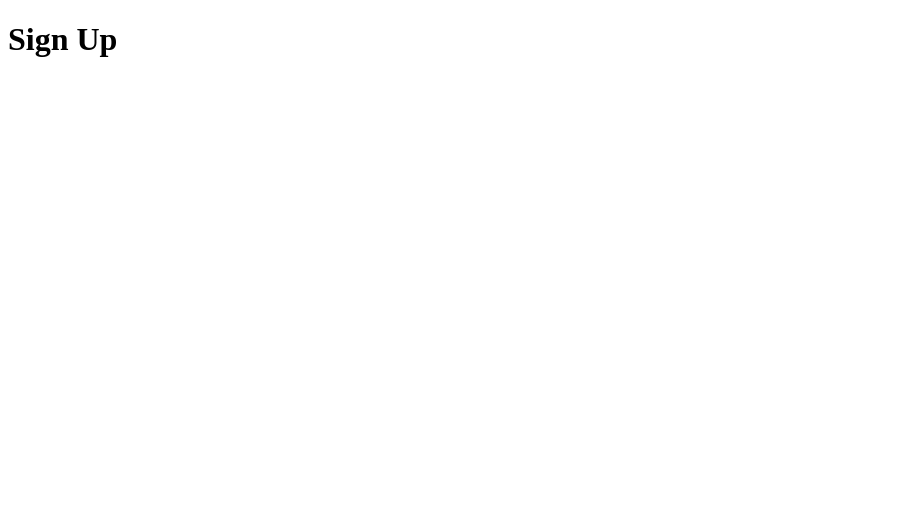
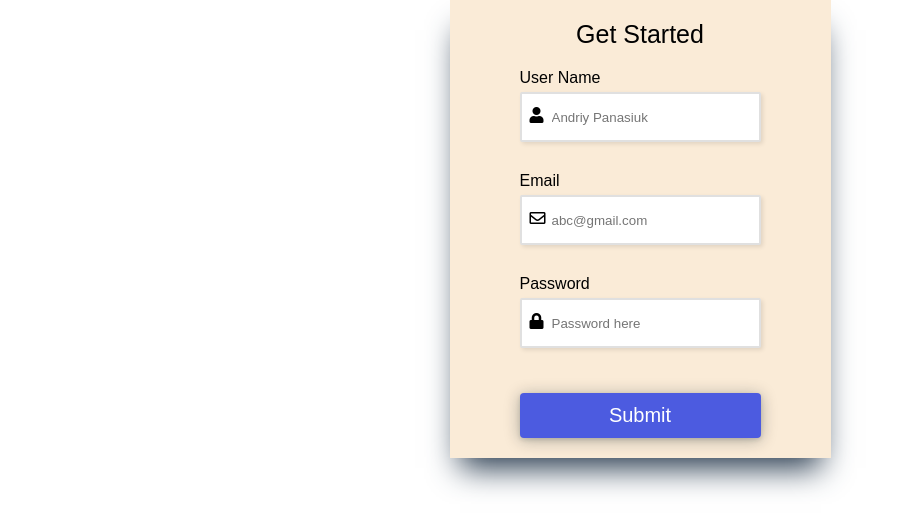
Before and after one commit to 3Tushka/Form-validation, a website built with Vite: page index.html in a window 1280 px wide. Shown: the whole page, without its empty margins (0-899 px from the left). Built offline with nearby package versions, Linux system fonts and the light colour scheme.

Commit message:
add file

```diff
--- a/index.html
+++ b/index.html
@@ -4,14 +4,55 @@
 <head>
   <meta charset="UTF-8" />
   <meta name="viewport" content="width=device-width, initial-scale=1.0" />
+  <link rel="stylesheet" href="https://cdnjs.cloudflare.com/ajax/libs/font-awesome/5.15.4/css/all.min.css"
+    crossorigin="anonymous" />
   <title>Form Validation</title>
 </head>
 
 <body>
 
   <div class="container">
-    <form id="signup" class="form">
-      <h1>Sign Up</h1>
+    <form id="form">
+      <div class="title">Get Started</div>
+
+      <div>
+        <label for="username">User Name</label>
+        <i class="fas fa-user"></i>
+
+        <input type="text" name="username" id="username" placeholder="Andriy Panasiuk" />
+
+        <i class="fas fa-exclamation-circle failure-icon"></i>
+        <i class="far fa-check-circle success-icon"></i>
+
+        <div class="error"></div>
+      </div>
+
+      <div>
+        <label for="email">Email</label>
+        <i class="far fa-envelope"></i>
+
+        <input type="email" name="email" id="email" placeholder="abc@gmail.com" />
+
+        <i class="fas fa-exclamation-circle failure-icon"></i>
+        <i class="far fa-check-circle success-icon"></i>
+
+        <div class="error"></div>
+      </div>
+
+      <div>
+        <label for="password">Password</label>
+        <i class="fas fa-lock"></i>
+
+        <input type="password" name="password" id="password" placeholder="Password here" />
+
+        <i class="fas fa-exclamation-circle failure-icon"></i>
+        <i class="far fa-check-circle success-icon"></i>
+
+        <div class="error"></div>
+
+      </div>
+
+      <button id="btn" type="submit">Submit</button>
     </form>
   </div>
 
--- a/src/js/main.js
+++ b/src/js/main.js
@@ -1 +1,3 @@
 import '../style/style.scss'
+
+import './validation.js'
--- /dev/null
+++ b/src/js/validation.js
@@ -0,0 +1,35 @@
+let id = (id) => document.getElementById(id);
+
+let username = id("username"),
+    email = id("email"),
+    password = id("password"),
+    form = id("form"),
+
+    errorMsg = document.getElementsByClassName("error"),
+    successIcon = classes("success-icon"),
+    failureIcon = classes("failure-icon");
+
+form.addEventListener("submit", (e) => {
+    e.preventDefault();
+
+    engine(username, 0, "Username cannot be blank");
+    engine(email, 1, "Email cannot be blank");
+    engine(password, 2, "Password cannot be blank");
+});
+
+let engine = (id, serial, message) => {
+
+    if (id.value.trim() === "") {
+        errorMsg[serial].innerHTML = message;
+        id.style.border = "2px solid red";
+        failureIcon[serial].style.opacity = "1";
+        successIcon[serial].style.opacity = "0";
+    }
+
+    else {
+        errorMsg[serial].innerHTML = "";
+        id.style.border = "2px solid green";
+        failureIcon[serial].style.opacity = "0";
+        successIcon[serial].style.opacity = "1";
+    }
+}
--- a/src/style/style.scss
+++ b/src/style/style.scss
@@ -0,0 +1,97 @@
+* {
+  margin: 0;
+  padding: 0;
+  box-sizing: border-box;
+}
+
+body {
+  font-family: sans-serif;
+}
+
+
+
+.container {
+  display: flex;
+  justify-content: center;
+  align-items: center;
+
+  form {
+    display: flex;
+    flex-direction: column;
+    justify-content: center;
+    max-width: 500px;
+    background-color: antiquewhite;
+    padding: 20px 70px;
+    box-shadow: rgb(38, 57, 77) 0px 20px 30px -10px;
+
+    .title {
+      text-align: center;
+      font-size: 25px;
+      margin-bottom: 20px;
+    }
+
+    label {
+      display: block;
+      margin-bottom: 5px;
+    }
+
+    input {
+      width: 100%;
+      height: 50px;
+      border-radius: 2px;
+      outline: none;
+      border: 2px solid #e0e0e0;
+      padding: 0 30px;
+      box-shadow: 2px 2px 4px rgba(0, 0, 0, 0.1);
+    }
+
+    input:focus {
+      border: 2px solid #4c5be0;
+    }
+
+    div {
+      position: relative;
+      margin-bottom: 15px;
+
+      i {
+        position: absolute;
+        padding: 15px 10px;
+      }
+    }
+
+    .failure-icon,
+    .error {
+      color: red;
+    }
+
+    .success-icon {
+      color: green;
+    }
+
+    .error {
+      font-size: 14.5px;
+      margin-top: 5px;
+    }
+
+    .success-icon,
+    .failure-icon {
+      right: 0;
+      opacity: 0;
+    }
+
+    button {
+      margin-top: 15px;
+      width: 100%;
+      height: 45px;
+      background-color: #4c5be0;
+      border: none;
+      border-radius: 4px;
+      color: #fff;
+      font-size: 20px;
+      cursor: pointer;
+      box-shadow: rgba(14, 30, 37, 0.12) 0px 2px 4px 0px, rgba(14, 30, 37, 0.32) 0px 2px 16px 0px;
+      transition: all 0.3s ease;
+    }
+  }
+
+}
```
